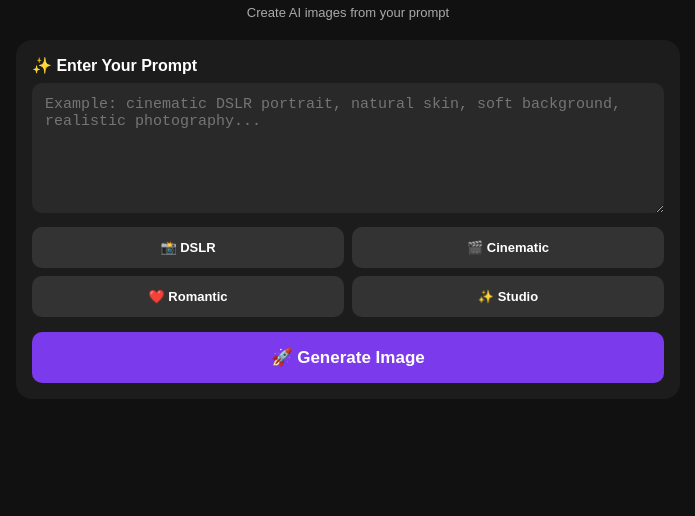
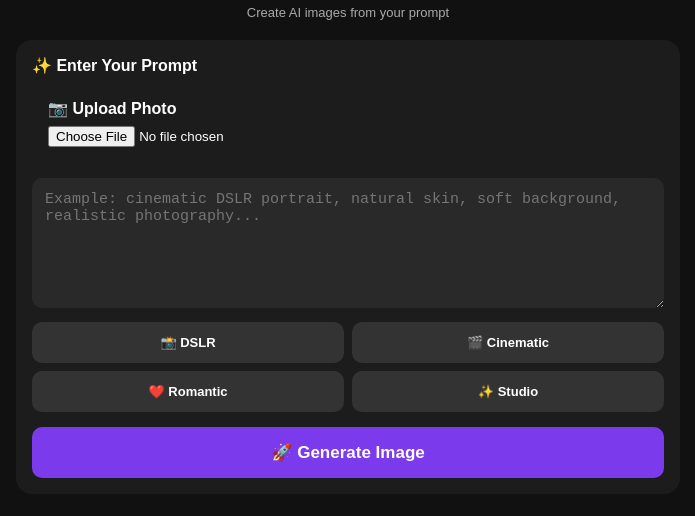
Before and after one commit to BrokenEchoes/Ai-photo-, a website: page public/index.html in a window 1280 px wide. Shown: the part 64-580 px from the top of the page, without its empty margins (292-987 px from the left). Drawn offline with Linux system fonts and the light colour scheme.

Commit message:
Add photo upload input and preview image
Added input for photo upload and preview functionality.

```diff
--- a/public/index.html
+++ b/public/index.html
@@ -158,7 +158,23 @@ Create AI images from your prompt
 <div class="card">
 
 <label>✨ Enter Your Prompt</label>
+<div class="card">
 
+<label>📷 Upload Photo</label>
+
+<input
+  type="file"
+  id="photoInput"
+  accept="image/*"
+>
+
+<img
+  id="photoPreview"
+  style="display:none;width:100%;margin-top:12px;border-radius:15px;"
+  alt="Uploaded photo"
+>
+
+</div>
 <textarea
   id="prompt"
   placeholder="Example: cinematic DSLR portrait, natural skin, soft background, realistic photography..."
```
